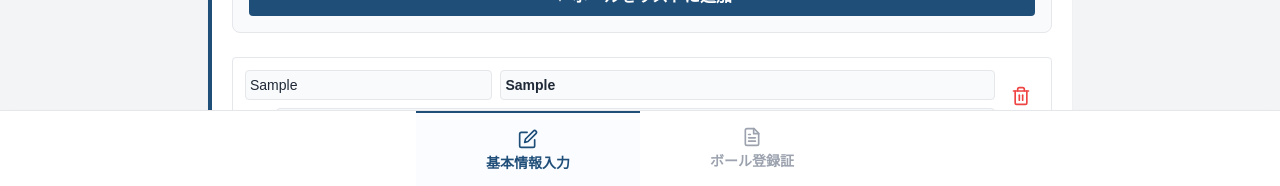
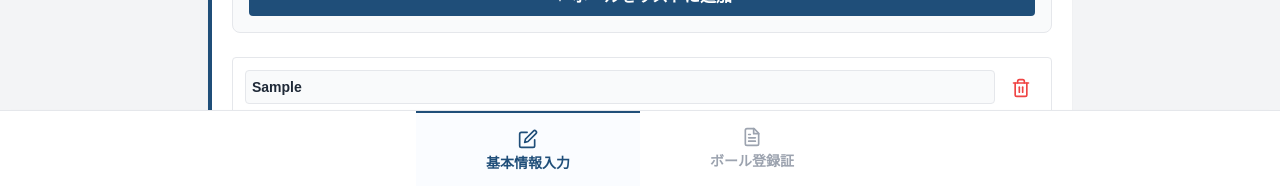
Before and after one commit to kiyosenakagawa-lang/bowling-app-perfect, a React (Create React App) app: page / in a window 1280 px wide. Both pictures are taken after typing "Sample", "Sample", "Sample", "2020-01-15" into the empty fields and a click on the button "ボールをリストに追加". Shown: the part 942-1128 px from the top of the page. Built offline with nearby package versions, Linux system fonts and the light colour scheme.

Commit message:
Update App.js

```diff
--- a/src/App.js
+++ b/src/App.js
@@ -556,21 +556,28 @@ export default function App() {
                   return (
                     <div key={ball.id} className="flex items-start justify-between p-3 border rounded bg-white gap-2">
                       <div className="flex-grow space-y-2">
-                        <div className="flex gap-2">
-                          <input list="maker-list" type="text" value={ball.maker || ''} onChange={(e) => handleUpdateBall(ball.id, 'maker', e.target.value)} className="w-1/3 border rounded p-1 text-sm bg-gray-50 font-meiryo focus:bg-white focus:ring-1" placeholder="メーカー" />
-                          <input type="text" value={ball.name} onChange={(e) => handleUpdateBall(ball.id, 'name', e.target.value)} className="w-2/3 border rounded p-1 text-sm font-bold bg-gray-50 font-meiryo focus:bg-white focus:ring-1" placeholder="ボール名" />
+                        {/* 1行目: ボール名 */}
+                        <div>
+                          <input type="text" value={ball.name} onChange={(e) => handleUpdateBall(ball.id, 'name', e.target.value)} className="w-full border rounded p-1.5 text-sm font-bold bg-gray-50 font-meiryo focus:bg-white focus:ring-1" placeholder="ボール名" />
                         </div>
-                        <div className="flex items-center gap-2">
-                          <span className="text-xs text-gray-500 whitespace-nowrap">No.:</span>
-                          <input type="text" value={ball.serialNo} onChange={(e) => handleUpdateBall(ball.id, 'serialNo', e.target.value)} className="flex-grow border rounded p-1 text-sm bg-gray-50 font-meiryo focus:bg-white focus:ring-1" placeholder="ボールNo." />
+                        {/* 2行目: メーカー名 */}
+                        <div>
+                          <input list="maker-list" type="text" value={ball.maker || ''} onChange={(e) => handleUpdateBall(ball.id, 'maker', e.target.value)} className="w-full border rounded p-1 text-sm bg-gray-50 font-meiryo focus:bg-white focus:ring-1" placeholder="メーカー" />
                         </div>
-                        <div className="flex items-center text-xs">
-                          <span className="text-gray-500 mr-2 whitespace-nowrap">期限開始日:</span>
-                          <input type="date" value={ball.validDate} onChange={(e) => handleUpdateBall(ball.id, 'validDate', e.target.value)} className="border rounded px-1 py-0.5 mr-2 bg-gray-50 focus:bg-white focus:ring-1" />
-                          {isExpired && <span className="text-red-500 font-bold">期限切れ</span>}
+                        {/* 3行目: No. と 期限開始日 */}
+                        <div className="flex flex-wrap items-center gap-x-4 gap-y-2">
+                          <div className="flex items-center flex-grow min-w-[120px]">
+                            <span className="text-xs text-gray-500 whitespace-nowrap mr-1">No.:</span>
+                            <input type="text" value={ball.serialNo} onChange={(e) => handleUpdateBall(ball.id, 'serialNo', e.target.value)} className="w-full border rounded p-1 text-sm bg-gray-50 font-meiryo focus:bg-white focus:ring-1" placeholder="ボールNo." />
+                          </div>
+                          <div className="flex items-center shrink-0">
+                            <span className="text-xs text-gray-500 mr-1 whitespace-nowrap">期限開始日:</span>
+                            <input type="date" value={ball.validDate} onChange={(e) => handleUpdateBall(ball.id, 'validDate', e.target.value)} className="border rounded px-1 py-0.5 bg-gray-50 focus:bg-white focus:ring-1 text-xs" />
+                            {isExpired && <span className="text-xs text-red-500 font-bold ml-1">期限切れ</span>}
+                          </div>
                         </div>
                       </div>
-                      <button onClick={() => handleDeleteBall(ball.id)} className="text-red-500 p-2 hover:bg-red-50 rounded shrink-0 transition-colors mt-2"><Trash2 className="w-5 h-5" /></button>
+                      <button onClick={() => handleDeleteBall(ball.id)} className="text-red-500 p-2 hover:bg-red-50 rounded shrink-0 transition-colors"><Trash2 className="w-5 h-5" /></button>
                     </div>
                   );
                 })}
```
